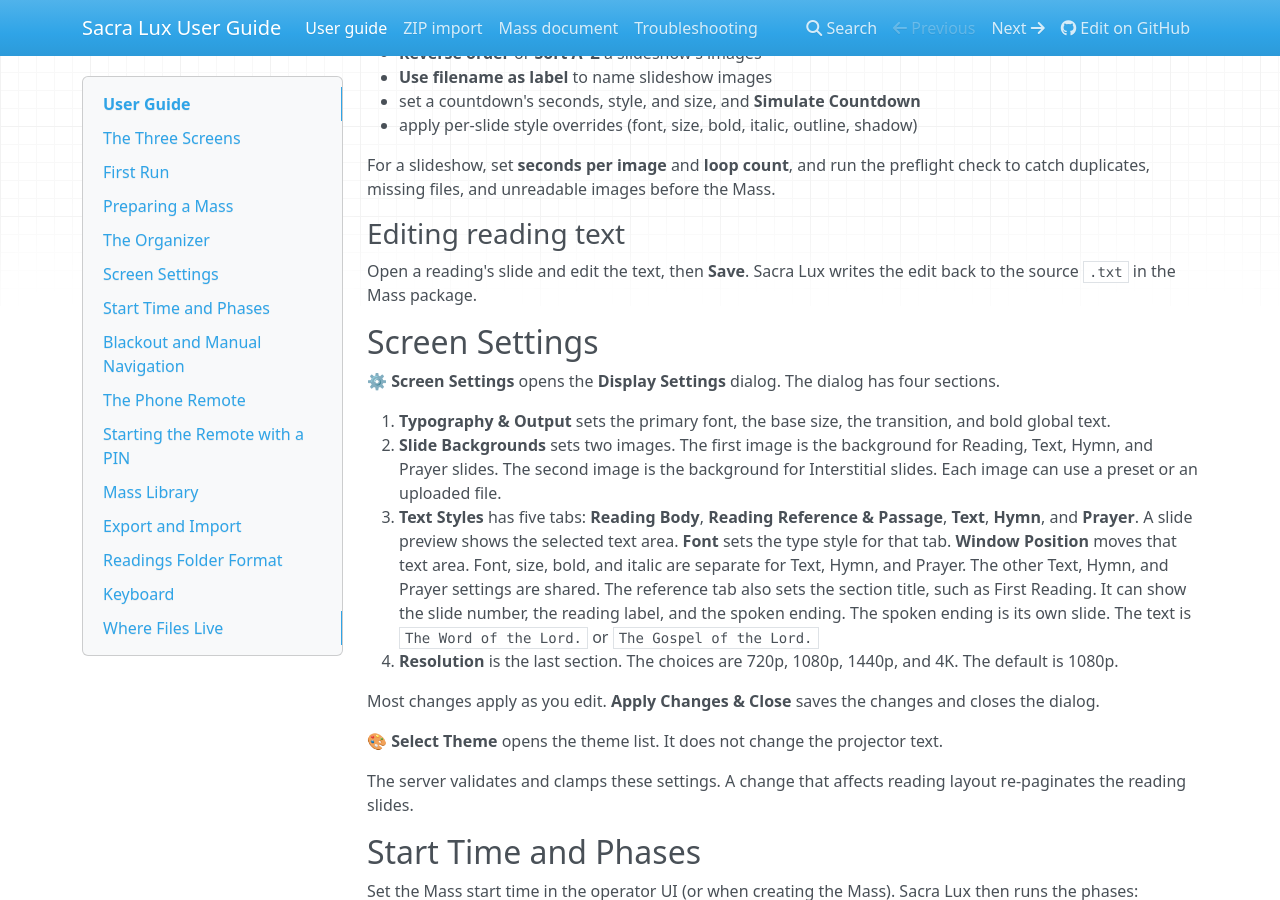
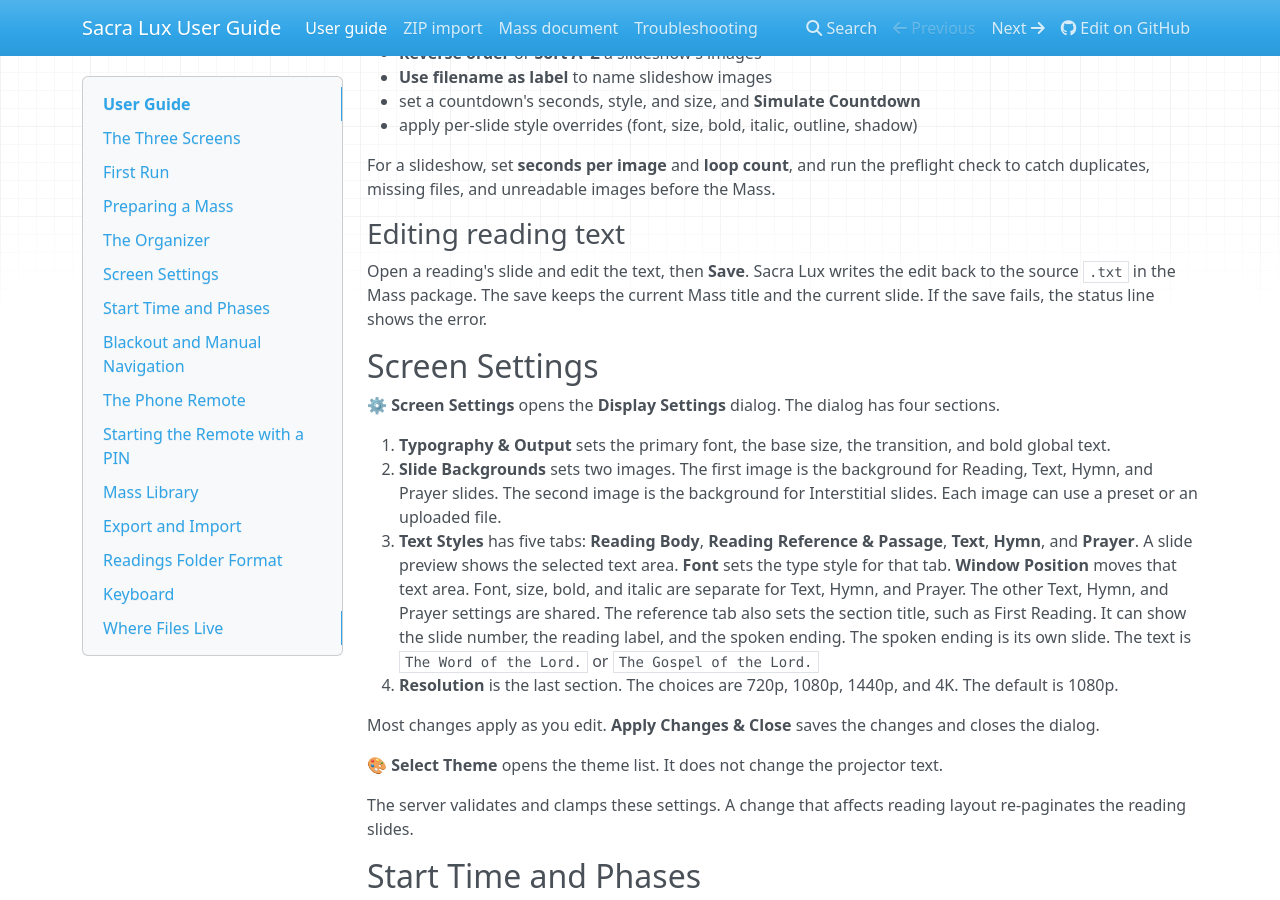
Before and after one commit to Saint-Therese-Of-Lisieux-Parish/sacra_lux, an MkDocs documentation site: the page built from docs/user-guide.md, in a window 1280 px wide and 900 px high, scrolled down 2053 px. Built offline with MkDocs 1.6.1, drawn with Linux system fonts in a browser that asks for light colours; nearby versions of some CDN libraries.

Commit message:
docs(api): state the save-reading text rules
A save-reading body must send text as a string. The route keeps
the live title and the current slide, then saves the Mass.

The API note and the user guide did not state these rules.

Files:
- modified: docs/interfaces.md
- modified: docs/user-guide.md

Verified against: sacra-lux/src/server.js:3711 (POST /api/save-reading)

Refs #523

```diff
--- a/docs/user-guide.md
+++ b/docs/user-guide.md
@@ -100,7 +100,9 @@
 ### Editing reading text
 
 Open a reading's slide and edit the text, then **Save**. Sacra Lux writes the
-edit back to the source `.txt` in the Mass package.
+edit back to the source `.txt` in the Mass package. The save keeps the current
+Mass title and the current slide. If the save fails, the status line shows the
+error.
 
 ## Screen Settings
 
```
Also changed, not shown: docs/interfaces.md (+1 -1 lines).
